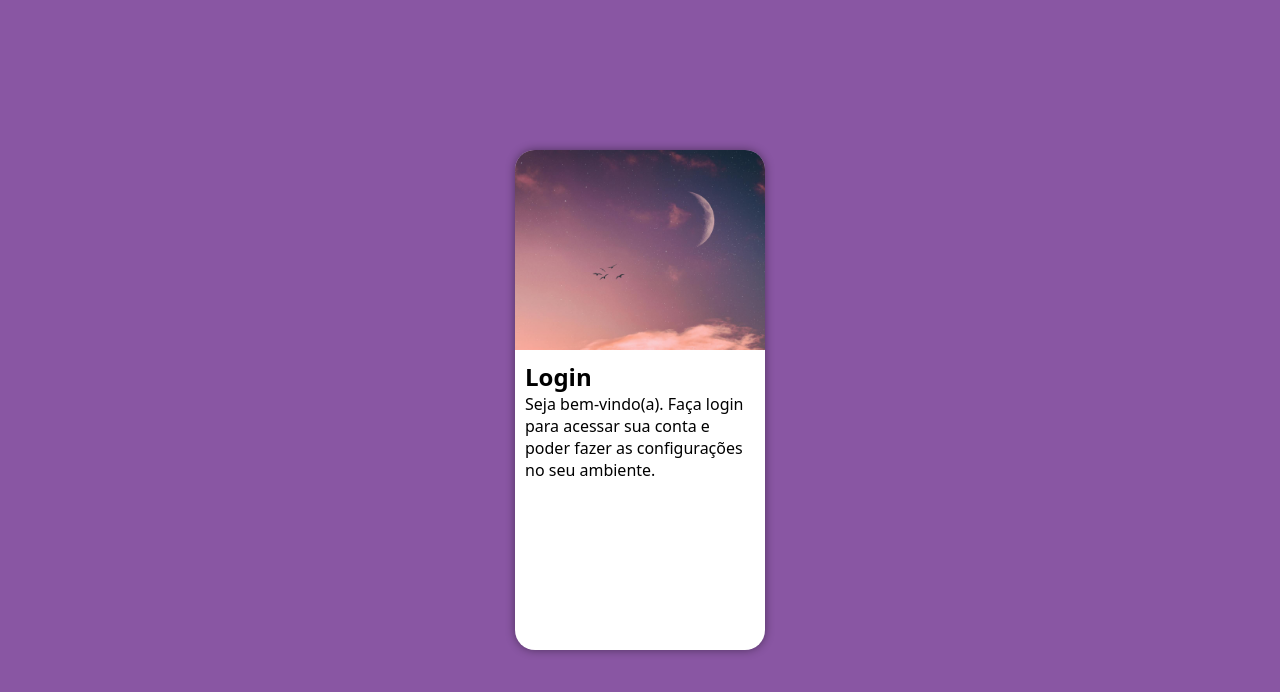
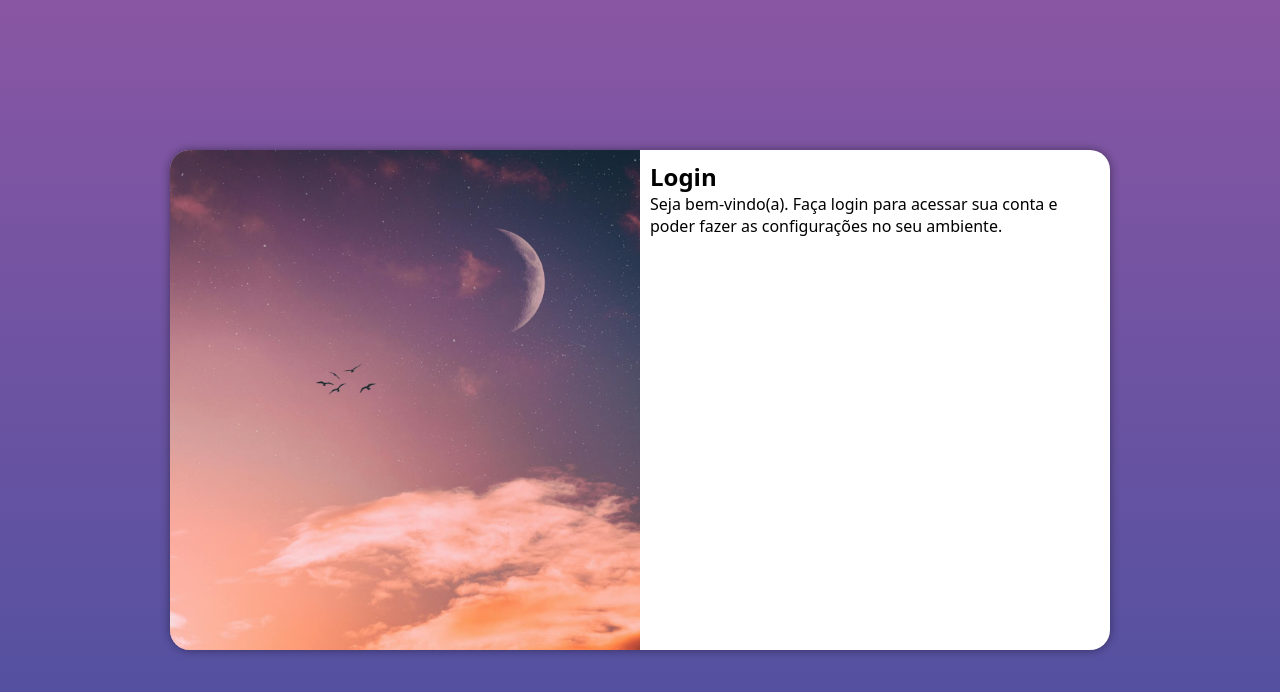
Before and after one commit to Pedrohenriquezuza/Projeto-Login, a plain HTML site: page index.html in a window 1280 px wide. Drawn offline with Linux system fonts and the light colour scheme.

Commit message:
media query para outros dispositivos

```diff
--- /dev/null
+++ b/estilos/mediaquey.css
@@ -0,0 +1,43 @@
+@charset "UTF-8";
+
+*{
+    --color01: #4c50a0;
+    --color02: #8956A3;
+    --color03: #ffff;
+    --color04: #000000;
+}
+
+@media screen and (min-width: 768px) and (max-width: 992px){
+    section#login{
+        width: 90vw;
+    }
+
+    section#login div#imagem{
+        float: left;
+        width: 35%;
+        height: 100%;
+    }
+
+    section#login div#formulario{
+        float: right;
+        width: 65%;
+    }
+}
+
+@media screen and (min-width: 992px){
+    section#login{
+        width: 940px;
+    }
+
+    section#login div#imagem{
+        float: left;
+        width: 50%;
+        height: 100%;
+    }
+
+    section#login div#formulario{
+        float: right;
+        width: 50%;
+        height: 100%;
+    }
+}
--- a/estilos/style.css
+++ b/estilos/style.css
@@ -1,4 +1,8 @@
 @charset "UTF-8";
+
+body{
+    background-image: linear-gradient(to top, var(--color01), var(--color02));
+}
 
 *{
     --color01: #6064A6;
@@ -36,6 +40,8 @@ section#login{
     width: 250px;
     height: 500px;
     border-radius: 20px;
+    transition: width 0.3s, height 0.3s;
+    transition-timing-function: ease;
 }
 
 section#login div#imagem{
--- a/index.html
+++ b/index.html
@@ -4,6 +4,7 @@
     <meta charset="UTF-8">
     <meta name="viewport" content="width=device-width, initial-scale=1.0">
     <link rel="stylesheet" href="estilos/style.css">
+    <link rel="stylesheet" href="estilos/mediaquey.css">
     <title>Tela De Login</title>
 </head>
 <body>
```
